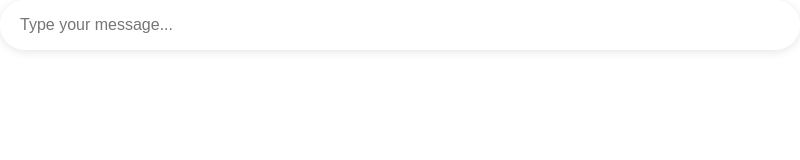
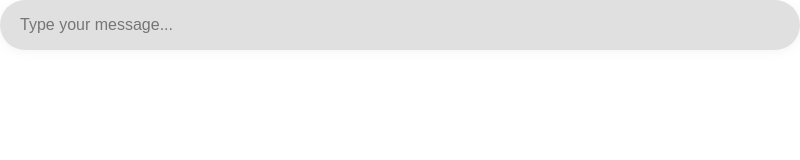
Before and after one commit to Maxim12313/mhacks17-translator, an Electron app: page src/popup.html in a window 800 px wide. Drawn offline with Linux system fonts and the light colour scheme.

Commit message:
textbox color

```diff
--- a/src/popup.html
+++ b/src/popup.html
@@ -16,8 +16,8 @@
             border-radius: 25px;
             padding: 0 20px;
             font-size: 16px;
-            background-color: rgba(255, 255, 255, 0.9);
-            box-shadow: 0 2px 10px rgba(0, 0, 0, 0.1);
+            background-color: rgba(217, 217, 217, 0.8);
+            box-shadow: 0 2px 10px rgba(146, 146, 146, 0.1);
             outline: none;
         }
     </style>
```
